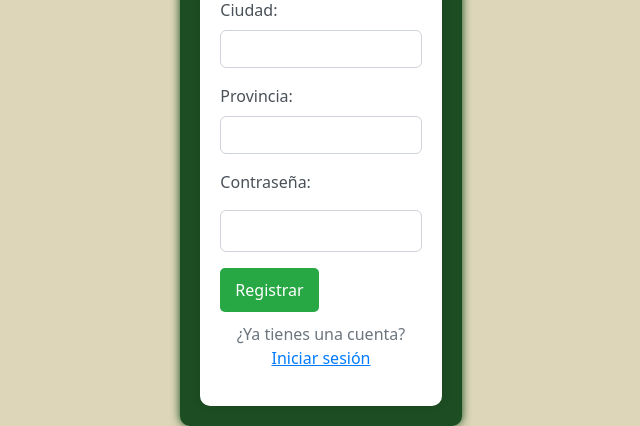
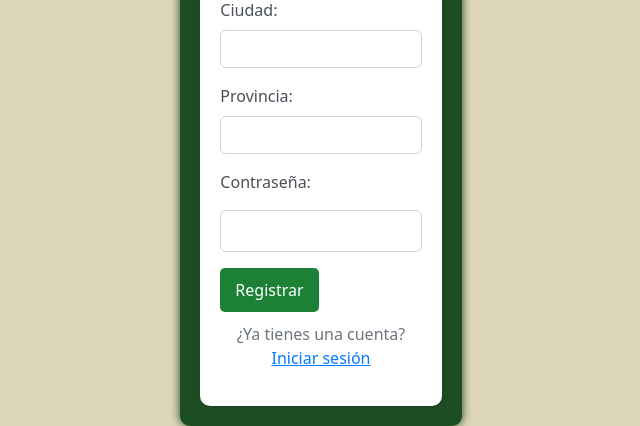
Before and after one commit to lenny1214/BANCOtopFinal, a PHP site: page /html/crearCuenta.php in a window 1280 px wide. Shown: the part 557-983 px from the top of the page, without its empty margins (319-959 px from the left). Run offline with PHP 8.4, Linux system fonts and the light colour scheme.

Commit message:
colores crear cuenta

```diff
--- a/css/style.css
+++ b/css/style.css
@@ -117,7 +117,7 @@
 
 h2 {
     text-align: center;
-    color: #e6b458;
+    color: #DDD6B9;
 }
 
 
@@ -144,7 +144,7 @@
 
 
 input[type="submit"] {
-    background-color: #28a745;
+    background-color: #1d8135;
     color: #fff;
     padding: 10px 15px;
     border: none;
```
